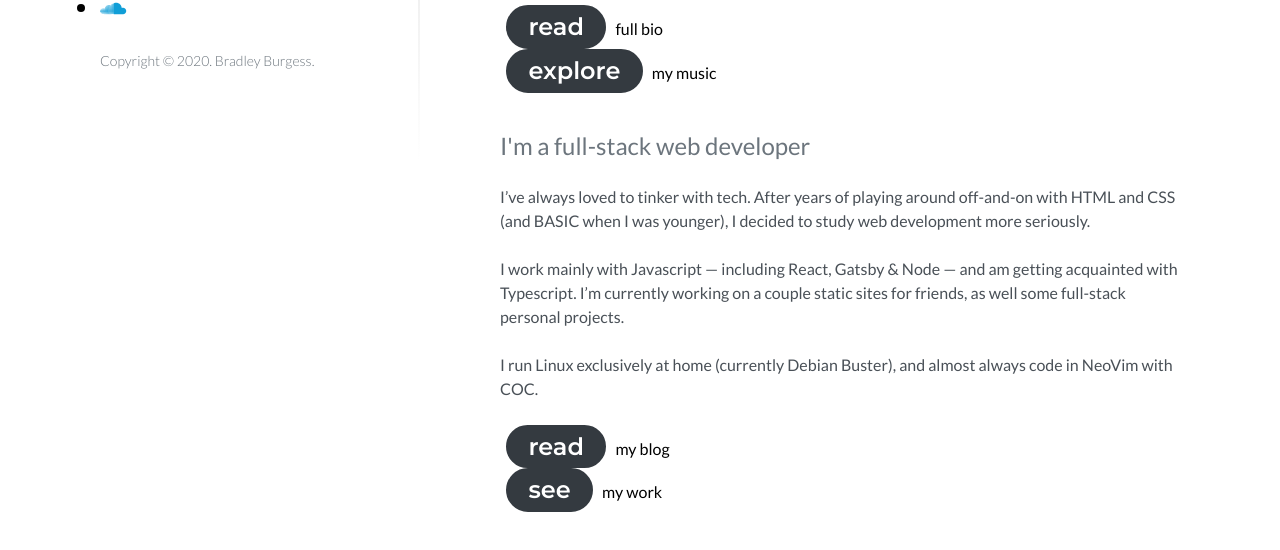
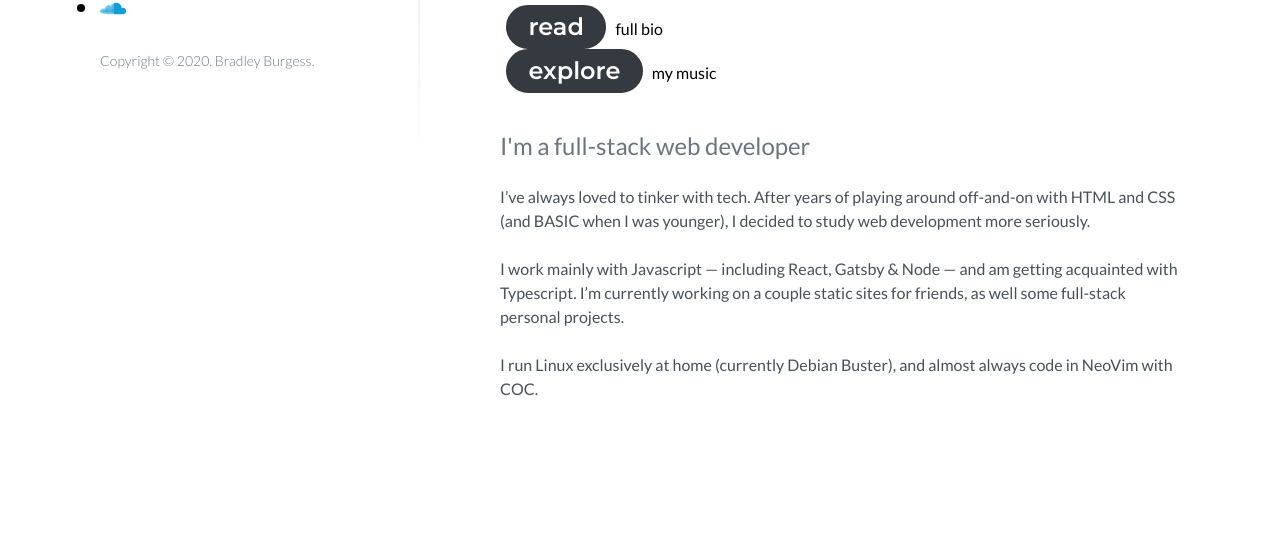
Before and after one commit to bradleyburgess/bradley-burgess.com_v2, a Gatsby site: page /about in a window 1280 px wide. Shown: the part 478-1028 px from the top of the page. After the commit the page ends 959 px from the top, so only its background shows below. Built offline with nearby package versions, Linux system fonts and the light colour scheme; Gatsby itself is replaced by a stand-in of ours.

Commit message:
Removed dev buttons

```diff
--- a/src/pages/about.jsx
+++ b/src/pages/about.jsx
@@ -66,20 +66,20 @@ export default function AboutPage() {
           I run Linux exclusively at home (currently Debian Buster), and almost
           always code in NeoVim with COC.
         </P>
-        <div className={styles.callToAction}>
-          <FlowText>
-            <Button inline to="/">
-              read
-            </Button>{" "}
-            my blog
-          </FlowText>
-          <FlowText>
-            <Button inline to="/">
-              see
-            </Button>{" "}
-            my work
-          </FlowText>
-        </div>
+        {/* <div className={styles.callToAction}> */}
+        {/*   <FlowText> */}
+        {/*     <Button inline to="/"> */}
+        {/*       read */}
+        {/*     </Button>{" "} */}
+        {/*     my blog */}
+        {/*   </FlowText> */}
+        {/*   <FlowText> */}
+        {/*     <Button inline to="/"> */}
+        {/*       see */}
+        {/*     </Button>{" "} */}
+        {/*     my work */}
+        {/*   </FlowText> */}
+        {/* </div> */}
       </Section>
     </Layout>
   )
```
